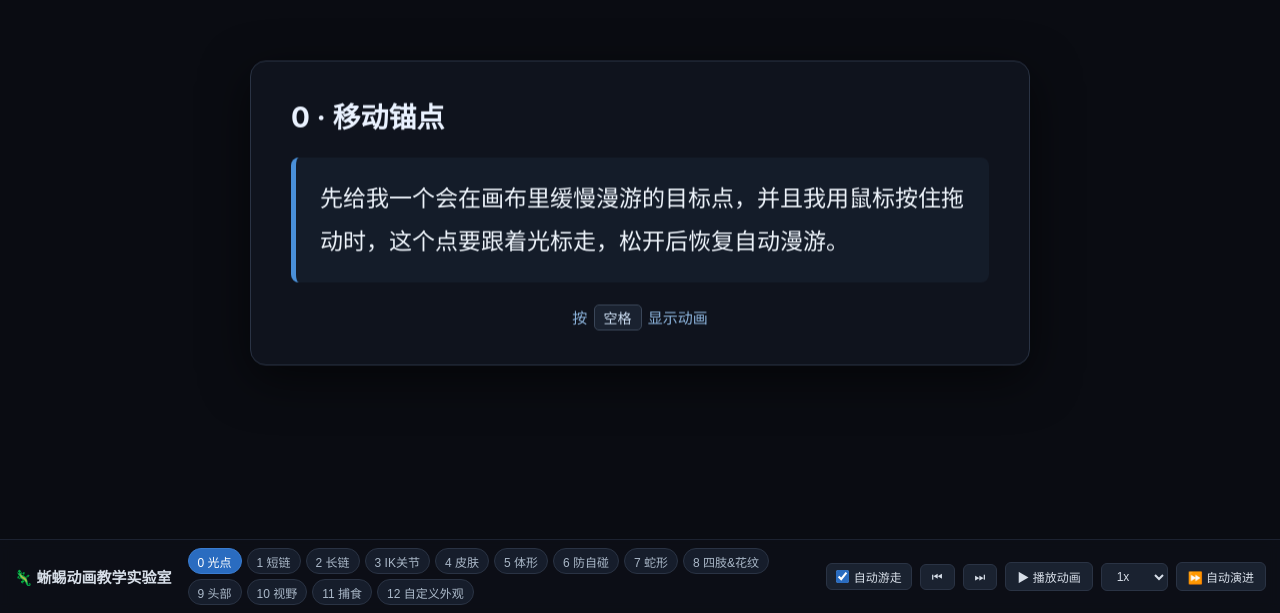
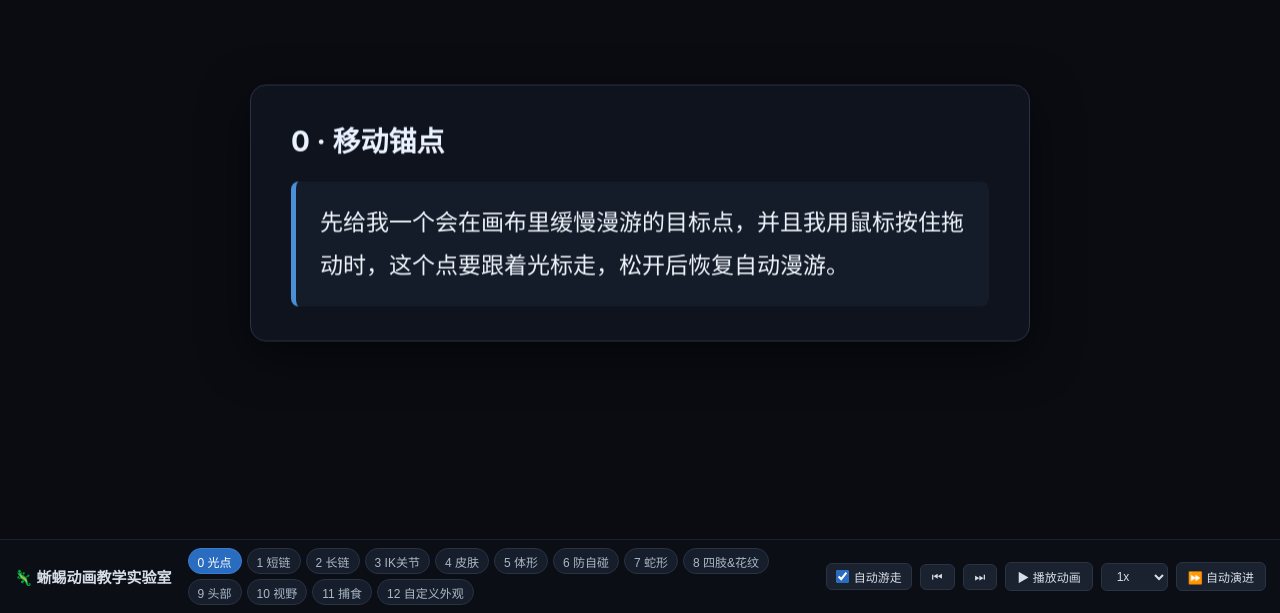
Before and after one commit to sptwalker/reptile-Gaming, a website with bundled scripts: page client/animation-lab.html in a window 1280 px wide. Shown: the part 187-800 px from the top of the page. Built offline with nearby package versions, Linux system fonts and the light colour scheme.

Commit message:
feat: 去掉提示词板上“按空格显示动画”的提示文字
- 移除卡片内 .card-hint 提示及其 CSS（含 kbd 样式）
- 空格揭示动画的交互逻辑不变

Co-Authored-By: Claude Opus 4.8 <noreply@anthropic.com>

```diff
--- a/client/animation-lab.html
+++ b/client/animation-lab.html
@@ -14,7 +14,6 @@
   <aside class="stage-card" id="card" hidden>
     <div class="card-title" id="cardTitle">—</div>
     <p class="card-prompt" id="cardPrompt">—</p>
-    <div class="card-hint">按 <kbd>空格</kbd> 显示动画</div>
   </aside>
 
   <!-- 左下角悬浮参数面板（仅第12步） -->
--- a/client/css/animation-lab.css
+++ b/client/css/animation-lab.css
@@ -60,12 +60,6 @@ body {
   border-left: 5px solid #4a90d9; border-radius: 8px;
   font-size: 23px; line-height: 1.85; color: #eef4fb;
 }
-.card-hint { margin-top: 22px; font-size: 15px; color: #8fb7e0; text-align: center; }
-.card-hint kbd {
-  display: inline-block; padding: 2px 9px; margin: 0 2px;
-  background: #1a2230; border: 1px solid #3a4658; border-radius: 5px;
-  font-family: inherit; font-size: 14px; color: #cfe0f5;
-}
 
 /* 左上角悬浮参数面板（第7步蛇形 / 第12步参数化）——顶部已空出，避开底部工具条 */
 .param-panel {
```
